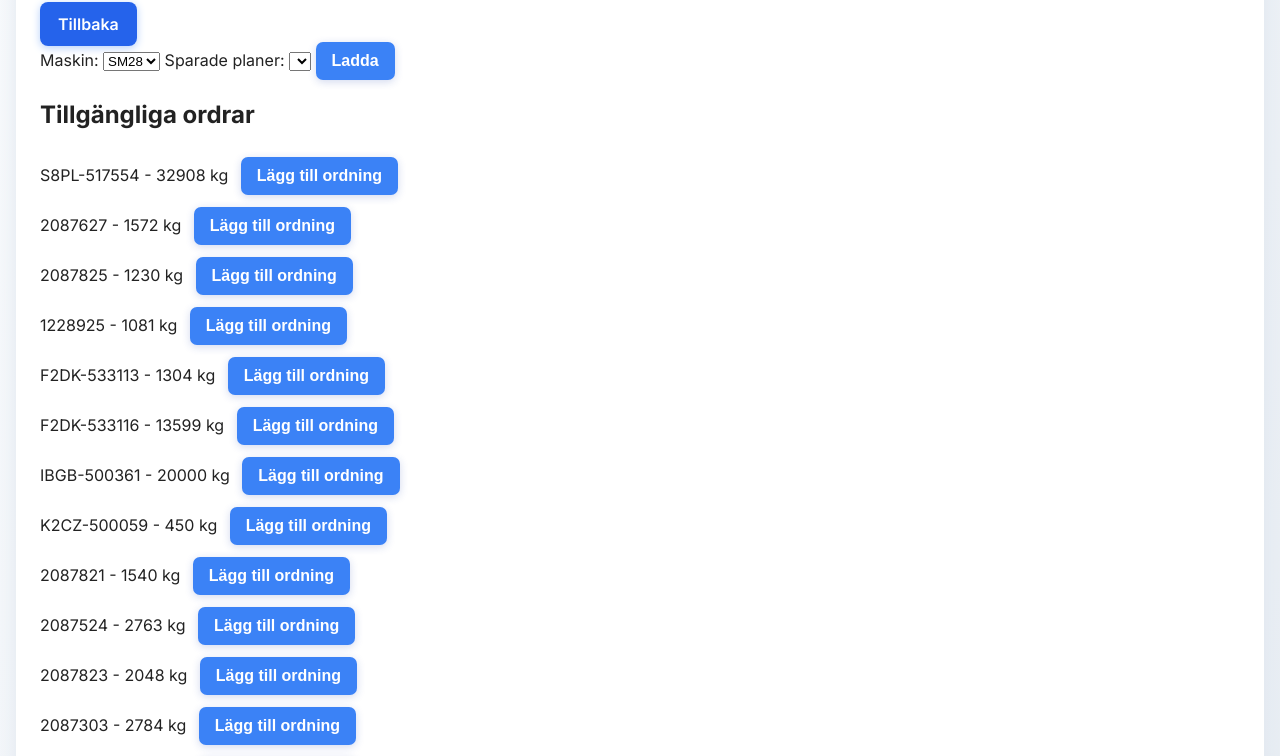
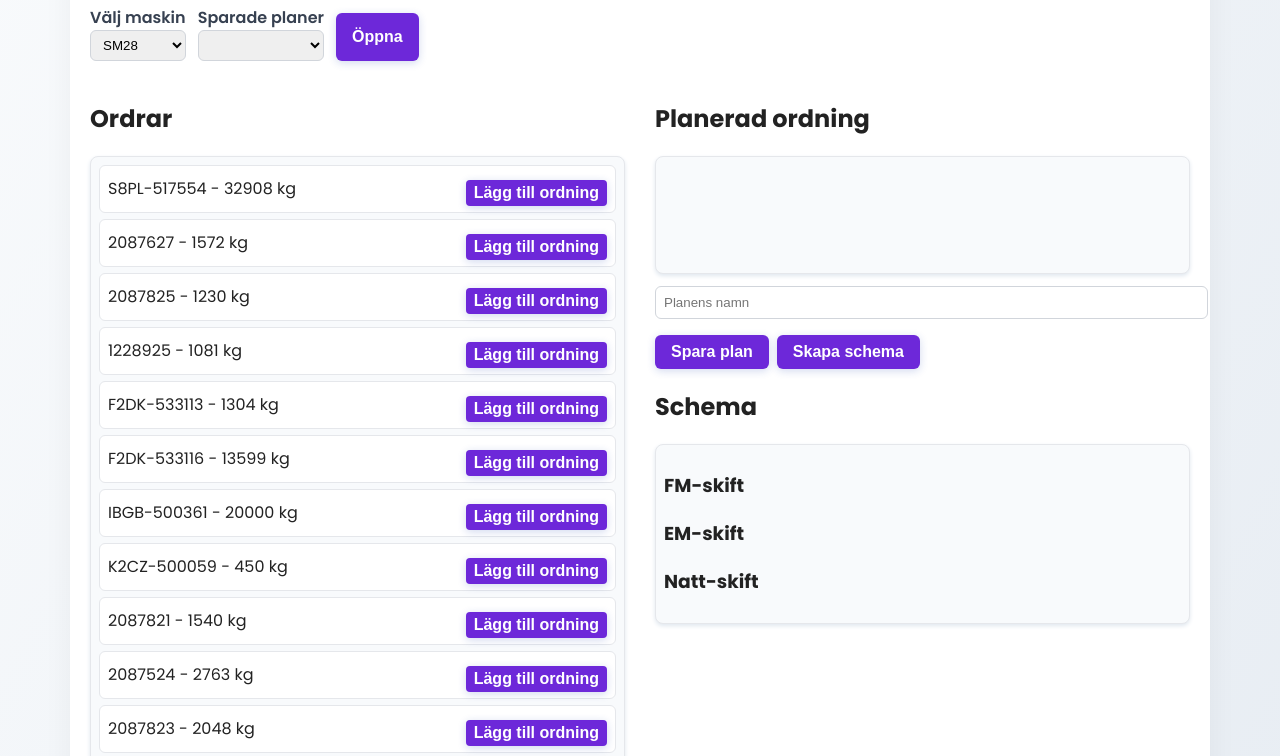
Before and after one commit to Lurpassarn/Prodbekr-k, a website: page planner.html in a window 1280 px wide. Shown: the part 112-868 px from the top of the page. Drawn offline with Linux system fonts and the light colour scheme.

Commit message:
Redesign planner interface

```diff
--- a/planner.html
+++ b/planner.html
@@ -3,34 +3,34 @@
 <head>
   <meta charset="UTF-8">
   <title>Planerare</title>
-  <link href="https://fonts.googleapis.com/css2?family=Inter:wght@400;600;700&display=swap" rel="stylesheet">
+  <link href="https://fonts.googleapis.com/css2?family=Poppins:wght@400;600;700&display=swap" rel="stylesheet">
   <link rel="stylesheet" href="style.css">
 </head>
 <body>
-  <div class="container planner-container">
-    <header class="planner-header">
-      <h1>Manuell Plannerare</h1>
-      <a href="index.html" class="nav-button">Tillbaka</a>
+  <div class="planner-page">
+    <header class="planner-top">
+      <h1>Orderplanerare</h1>
+      <a href="index.html" class="back-btn">Till startsidan</a>
     </header>
-    <div class="planner-controls">
-      <label>Maskin:
+    <div class="planner-options">
+      <label>Välj maskin
         <select id="machineSelect">
           <option value="SM25">SM25</option>
           <option value="SM27">SM27</option>
           <option value="SM28" selected>SM28</option>
         </select>
       </label>
-      <label>Sparade planer:
+      <label>Sparade planer
         <select id="savedPlans"></select>
       </label>
-      <button id="loadPlanBtn" class="small-btn">Ladda</button>
+      <button id="loadPlanBtn" class="primary-btn">Öppna</button>
     </div>
-    <div class="planner-columns">
-      <div class="planner-left">
-        <h2>Tillgängliga ordrar</h2>
-        <div id="orderList" class="order-list"></div>
-        <form id="customOrderForm" class="custom-form">
-          <h3>Lägg till egen order</h3>
+    <main class="planner-main">
+      <div class="orders-panel">
+        <h2>Ordrar</h2>
+        <div id="orderList" class="list-box"></div>
+        <form id="customOrderForm" class="order-form">
+          <h3>Ny order</h3>
           <input id="coId" placeholder="Kundorder" required>
           <input id="coWeight" type="number" step="any" placeholder="Vikt (kg)" required>
           <input id="coGram" type="number" step="any" placeholder="Gramvikt" required>
@@ -38,19 +38,21 @@
           <input id="coWidth" placeholder="RawRollWidth">
           <input id="coLanes" type="number" step="any" placeholder="Antal banor" value="1">
           <input id="coSheet" type="number" step="any" placeholder="Arkbredd">
-          <button type="submit" class="small-btn">Lägg till</button>
+          <button type="submit" class="primary-btn">Lägg till order</button>
         </form>
       </div>
-      <div class="planner-right">
+      <div class="sequence-panel">
         <h2>Planerad ordning</h2>
-        <div id="sequenceList" class="sequence-list"></div>
-        <input id="planName" placeholder="Namnge plan" class="plan-name">
-        <button id="savePlanBtn" class="small-btn">Spara plan</button>
-        <button id="generateScheduleBtn" class="small-btn">Generera schema</button>
-        <h2>Planerat schema</h2>
-        <div id="scheduleContainer"></div>
+        <div id="sequenceList" class="list-box"></div>
+        <input id="planName" placeholder="Planens namn" class="plan-input">
+        <div class="sequence-buttons">
+          <button id="savePlanBtn" class="primary-btn">Spara plan</button>
+          <button id="generateScheduleBtn" class="primary-btn">Skapa schema</button>
+        </div>
+        <h2>Schema</h2>
+        <div id="scheduleContainer" class="list-box"></div>
       </div>
-    </div>
+    </main>
   </div>
   <script src="production.js"></script>
   <script src="planner.js"></script>
--- a/style.css
+++ b/style.css
@@ -302,7 +302,33 @@ button:hover, .shift-btn:hover { background: #2563eb; }
 .summary-header .arrow{font-size:1.5em;transition:transform 0.2s;}
 
 
-.order-entry{margin-bottom:4px;}
-.order-entry button{margin-left:8px;}
-#sequenceList .order-entry button{margin-left:4px;}
-#generateScheduleBtn,#addCustomBtn{margin-top:8px;margin-right:4px;}
+
+/* --- Planner (new design) --- */
+.planner-page{
+  max-width:1100px;
+  margin:30px auto;
+  padding:20px;
+  background:#fff;
+  border-radius:12px;
+  box-shadow:0 8px 30px rgba(0,0,0,0.05);
+  font-family:'Poppins', 'Inter', sans-serif;
+}
+.planner-top{display:flex;justify-content:space-between;align-items:center;margin-bottom:24px;}
+.planner-top h1{margin:0;font-size:1.8em;color:#6d28d9;}
+.back-btn{text-decoration:none;padding:8px 14px;background:#6d28d9;color:#fff;border-radius:6px;}
+.back-btn:hover{background:#5b21b6;}
+.planner-options{display:flex;gap:12px;flex-wrap:wrap;margin-bottom:20px;}
+.planner-options label{display:flex;flex-direction:column;font-weight:600;color:#374151;}
+.planner-options select{padding:6px 8px;border:1px solid #d1d5db;border-radius:6px;}
+.primary-btn{padding:8px 16px;background:#6d28d9;color:#fff;border:none;border-radius:6px;cursor:pointer;font-weight:600;transition:background .2s;}
+.primary-btn:hover{background:#5b21b6;}
+.planner-main{display:flex;gap:30px;flex-wrap:wrap;}
+.orders-panel,.sequence-panel{flex:1 1 320px;}
+.list-box{min-height:100px;background:#f8fafc;border:1px solid #e5e7eb;border-radius:8px;padding:8px;margin-bottom:12px;box-shadow:0 2px 4px #e0e7ef;}
+.order-entry{background:#fff;border:1px solid #e5e7eb;border-radius:6px;margin-bottom:6px;padding:6px 8px;display:flex;justify-content:space-between;align-items:center;cursor:grab;}
+.order-entry button{background:#6d28d9;border:none;color:#fff;padding:4px 8px;border-radius:4px;cursor:pointer;}
+.order-entry button:hover{background:#5b21b6;}
+.order-form{display:flex;flex-direction:column;gap:8px;}
+.order-form input{padding:8px;border:1px solid #d1d5db;border-radius:6px;}
+.plan-input{padding:8px;border:1px solid #d1d5db;border-radius:6px;width:100%;margin-bottom:8px;}
+.sequence-buttons{display:flex;gap:8px;margin-bottom:12px;}
```
